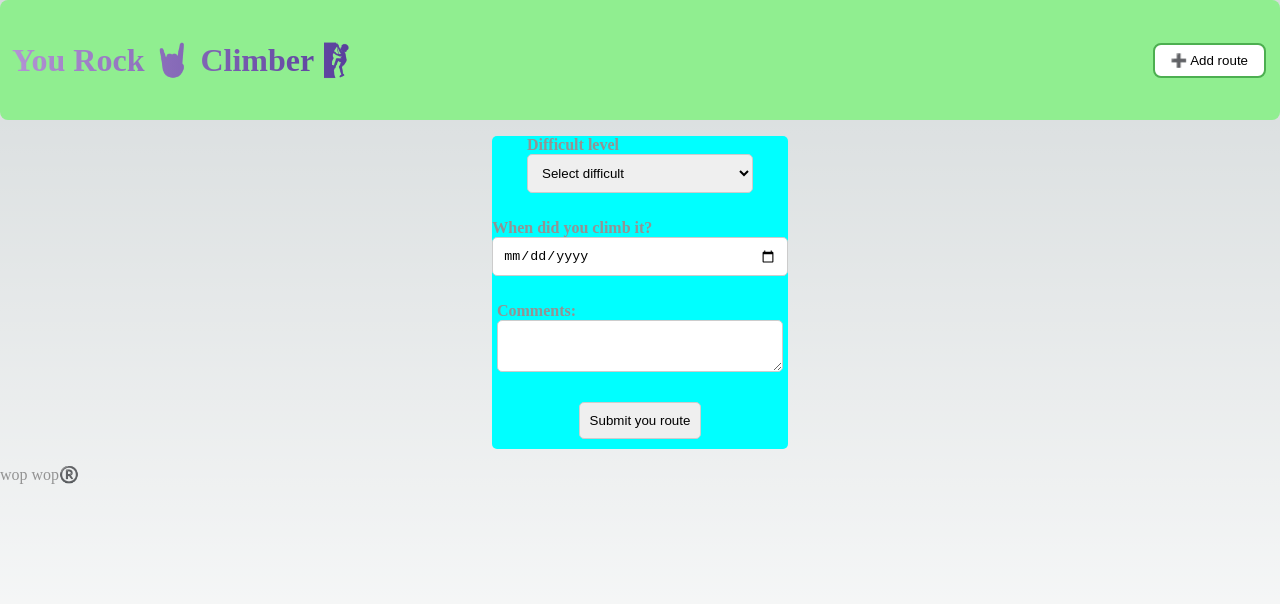
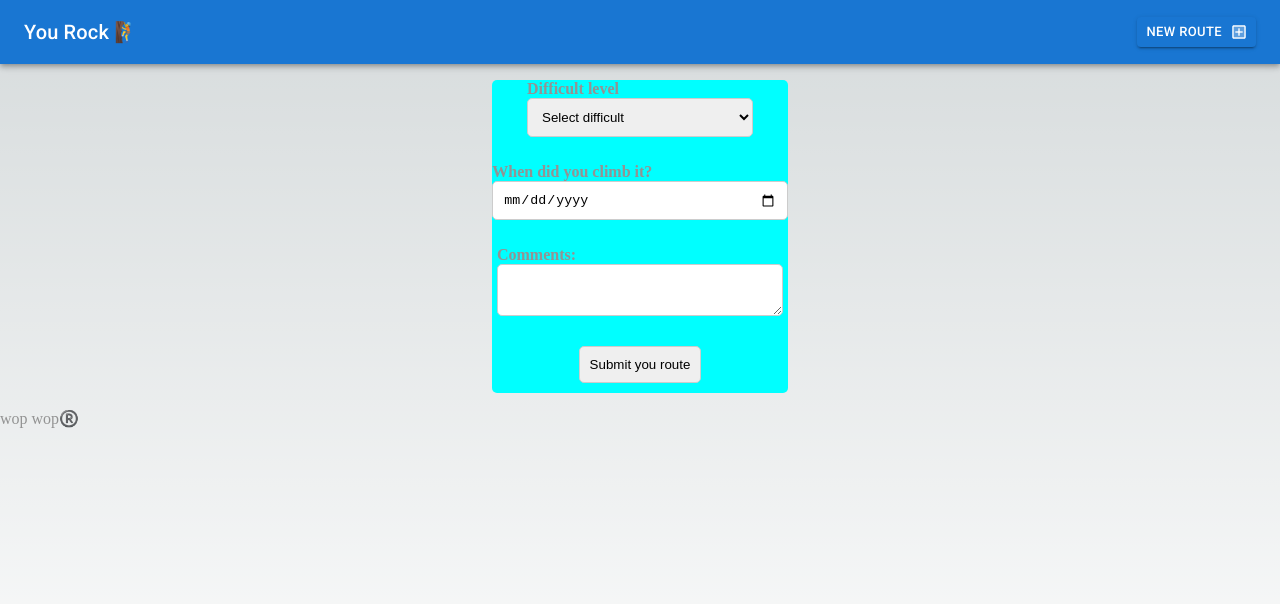
Before and after one commit to ferminhg/rock-climber-logging-app, a Next.js app in the folder web-app/: page /route/new in a window 1280 px wide. Shown: the top 604 px of the page. Built offline with nearby package versions, Linux system fonts and the light colour scheme; no server answers.

Commit message:
feature: improve look & feel header

```diff
--- a/web-app/package.json
+++ b/web-app/package.json
@@ -15,6 +15,7 @@
     "@fontsource/roboto": "^5.0.3",
     "@mui/icons-material": "^5.11.16",
     "@mui/material": "^5.13.4",
+    "@mui/styles": "^5.13.2",
     "@sentry/nextjs": "^7.54.0",
     "axios": "^1.4.0",
     "next": "13.4.3",
--- a/web-app/src/components/layout/Header.tsx
+++ b/web-app/src/components/layout/Header.tsx
@@ -1,15 +1,22 @@
-import styles from './header.module.css';
-import Link from "next/link";
+import {AppBar, Container} from "@mui/material";
+import {makeStyles} from "@mui/styles";
+
+import {ResponsiveAppBar} from "@/components/layout/ResponsiveAppBar";
+
+const useStyles = makeStyles((theme) => ({
+    abRoot: {
+        backgroundColor: "#3C6E71"
+    },
+}));
 
 export function Header() {
+    const classes = useStyles();
+
     return (
-        <header className={styles.header}>
-            <Link href="/">
-                <h1 className={styles.item}>You Rock 🤘 Climber 🧗‍</h1>
-            </Link>
-            <Link href="/route/new" className={styles.item}>
-                <button>➕ Add route</button>
-            </Link>
-        </header>
+        <AppBar position="static" classes={{ root: classes.abRoot}}>
+            <Container maxWidth="xl">
+                <ResponsiveAppBar />
+            </Container>
+        </AppBar>
     )
 }
--- /dev/null
+++ b/web-app/src/components/layout/ResponsiveAppBar.tsx
@@ -0,0 +1,31 @@
+import {Toolbar, Typography} from "@mui/material";
+import AddBoxTwoToneIcon from '@mui/icons-material/AddBoxTwoTone';
+import Button from "@mui/material/Button";
+import {makeStyles} from "@mui/styles";
+
+const useStyles = makeStyles((theme) => ({
+    menuButton: {
+        backgroundColor: "#D9D9D9",
+        color: "#3C6E71",
+        "&:hover": {
+            backgroundColor: "#3C6E71",
+            color: "#D9D9D9"
+        }
+    },
+}));
+
+
+export  function ResponsiveAppBar() {
+    const classes = useStyles();
+
+    return (
+        <Toolbar disableGutters>
+            <Typography variant="h6" component="div" sx={{ flexGrow: 1 }}>
+                You Rock 🧗‍
+            </Typography>
+            <Button  className={classes.menuButton} size="small" variant="contained" endIcon={<AddBoxTwoToneIcon />} href="/route/new">
+                New route
+            </Button>
+        </Toolbar>
+    )
+}
--- a/web-app/src/components/layout/header.module.css
+++ /dev/null
@@ -1,44 +0,0 @@
-.header {
-    background: lightgreen;
-    height: 15vh;
-}
-.header{
-    padding: 0.75em;
-    display: flex;
-    justify-content: space-between;
-    align-items: center;
-    border-radius: 0.5rem;
-}
-
-.item + .item {
-    margin-left: 2%;
-}
-
-.header h1 {
-    font-size: 2rem;
-    font-weight: 600;
-    background-image: linear-gradient(to left, #553c9a, #b393d3);
-    color: transparent;
-    background-clip: text;
-    -webkit-background-clip: text;
-}
-
-.header a {
-    text-decoration: none;
-}
-
-.header button {
-    background-color: white;
-    color: black;
-    border: 2px solid #4CAF50;
-    padding: 8px 16px;
-    margin: 4px 2px;
-    transition-duration: 0.4s;
-    cursor: pointer;
-    border-radius: 0.5rem;
-}
-
-.header button:hover {
-    background-color: #4CAF50;
-    color: white;
-}
```
Also changed, not shown: web-app/src/components/layout/HeaderToolbar.tsx (added, +19 -0 lines), 1 other file (tests, documents, lock files or other folders).
